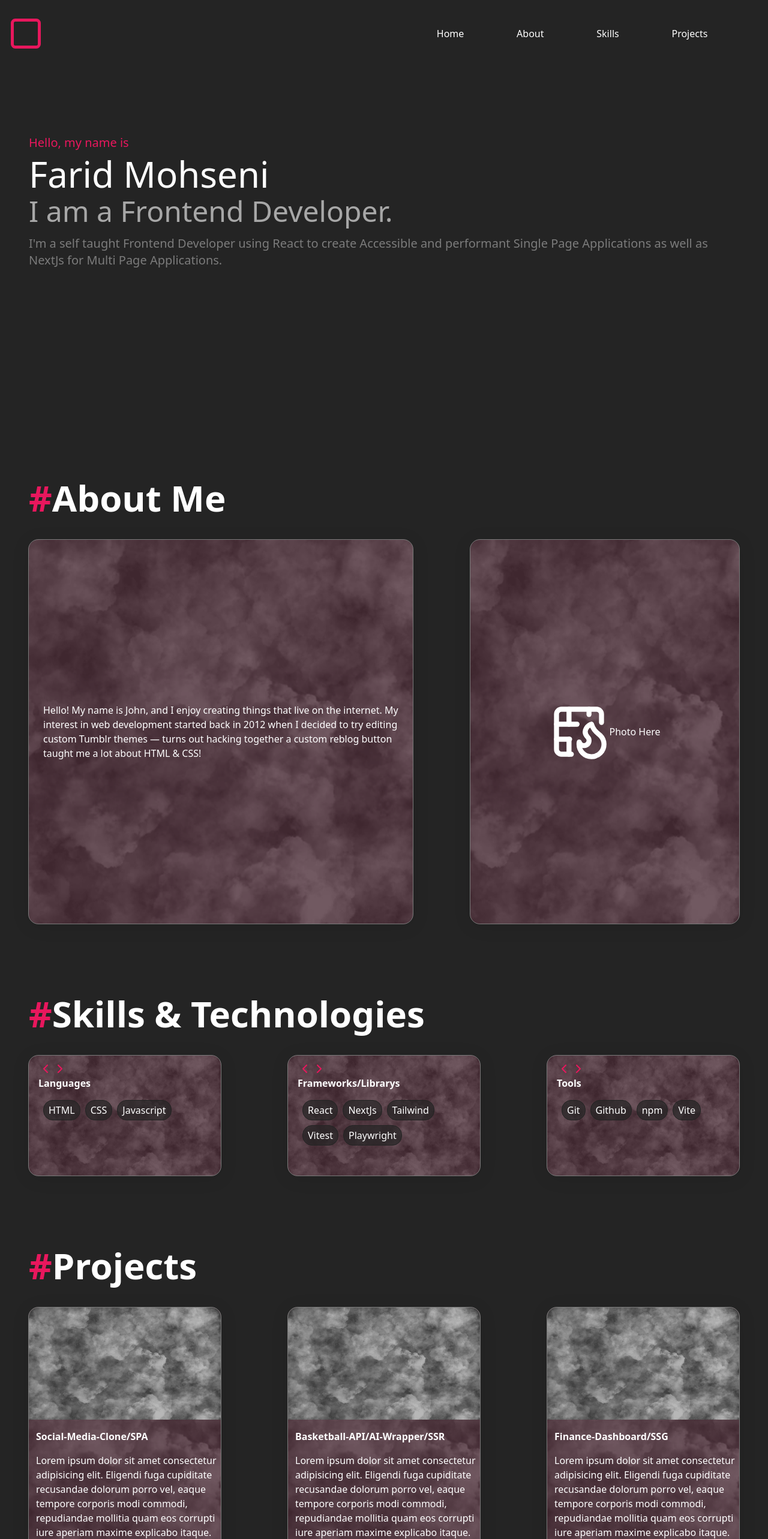
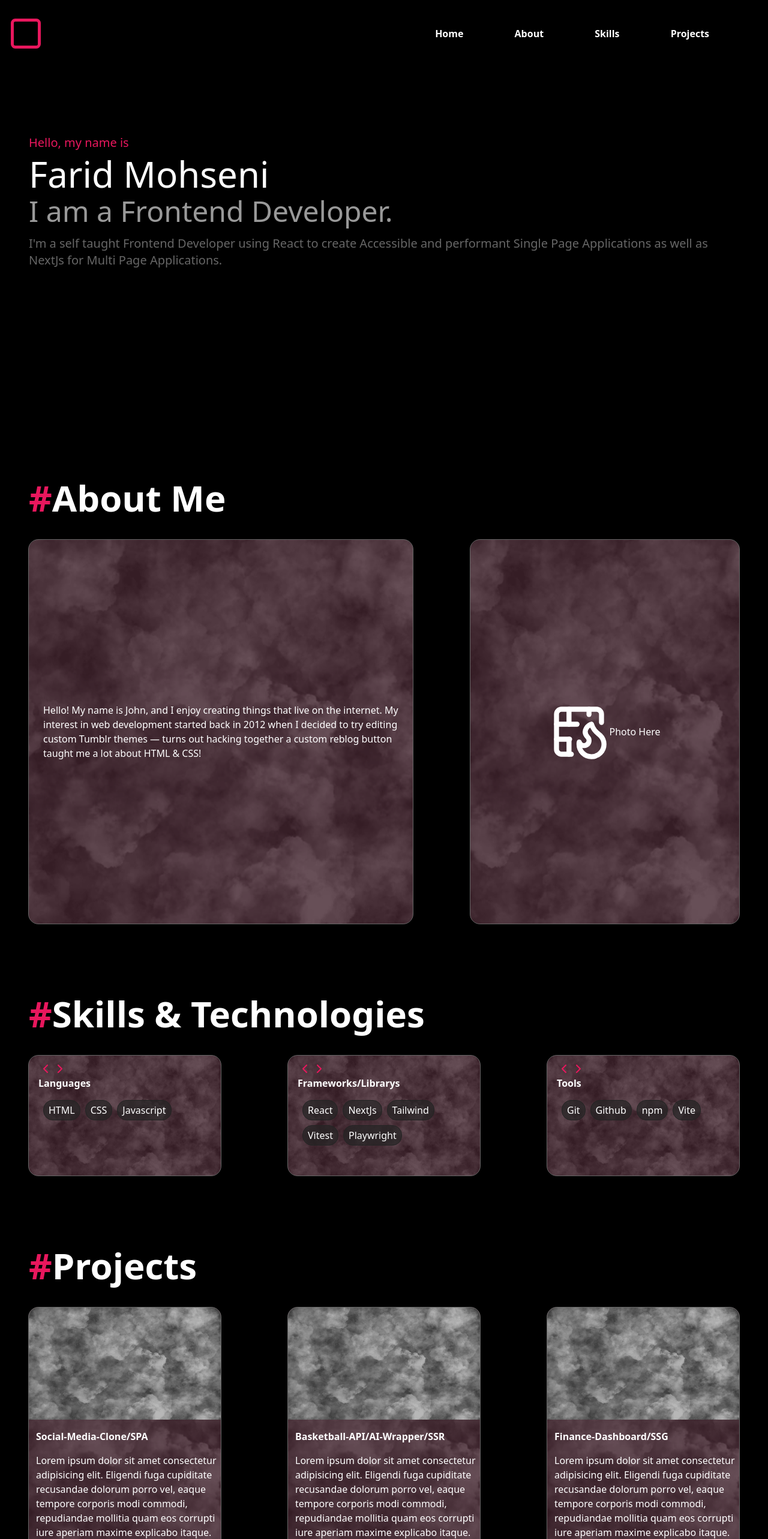
Before and after one commit to FaridMo99/Portfolio-Landing-Page, a React (Vite) app: page / in a window 1280 px wide. Shown: the top 2566 px of the page at 60% size. Built offline with nearby package versions, Linux system fonts and the light colour scheme.

Commit message:
fixed bugs

```diff
--- a/index.html
+++ b/index.html
@@ -6,8 +6,9 @@
     <meta name="viewport" content="width=device-width, initial-scale=1.0" />
     <title>Farid Mohseni | Portfolio</title>
   </head>
-  <body class="bg-primary">
+  <body class="bg-black">
     <div id="root"></div>
+    <div id="portal"></div>
     <script type="module" src="/src/main.jsx"></script>
   </body>
 </html>
--- a/src/components/HoC/TransitionWrapper.jsx
+++ b/src/components/HoC/TransitionWrapper.jsx
@@ -7,7 +7,7 @@ function TransitionWrapper({ styles, children }) {
       initial={{ opacity: 0, x: -100 }}
       transition={{ duration: 1 }}
       whileInView={{ opacity: 1, x: 0 }}
-      viewport={{ once: true, amount: 0.5 }}
+      viewport={{ once: true, amount: 0.3 }}
       className={styles}
     >
       {children}
--- a/src/components/ProjectsCard.jsx
+++ b/src/components/ProjectsCard.jsx
@@ -13,10 +13,12 @@ function ProjectsCard({
   width,
 }) {
   return (
-    <TransitionWrapper styles={`${width} h-[70vh] relative rounded-2xl frost`}>
+    <TransitionWrapper
+      styles={`${width} h-[60vh] md:h-[70vh] relative rounded-2xl frost`}
+    >
       <img className="h-1/3 w-full" src={image} alt={alt} />
       <h2 className="hover:text-secondary pl-3 py-4 font-bold">{title}</h2>
-      <p className="pl-3 pb-4 overflow-scroll h-[30vh]">{text}</p>
+      <p className="pl-3 mb-4 overflow-scroll h-[20vh]">{text}</p>
       <div className="w-full pl-1 pb-10 flex flex-wrap">
         {technologies?.map((technologie) => (
           <CardButton key={technologie} text={technologie} />
--- a/src/components/footer/Footer.jsx
+++ b/src/components/footer/Footer.jsx
@@ -5,7 +5,7 @@ function Footer() {
   return (
     <footer className="w-full h-[25vh] text-white/30 border-t-white/20 border-t mt-24 flex flex-col justify-center items-center">
       <div>&copy; 2025 Farid Mohseni. All rights reserved.</div>
-      <a href="">
+      <a href=" https://github.com/FaridMo99" target="_blank">
         <FaGithub size={30} className="mt-4" />
       </a>
     </footer>
--- a/src/components/header/Header.jsx
+++ b/src/components/header/Header.jsx
@@ -1,6 +1,7 @@
 import React, { useEffect, useState } from "react";
+import { createPortal } from "react-dom";
 import Navbar from "./Navbar";
-import { MenuIcon, X } from "lucide-react";
+import { MenuIcon } from "lucide-react";
 import NavbarModal from "./NavbarModal";
 import { Square } from "lucide-react";
 import { motion } from "framer-motion";
@@ -15,8 +16,6 @@ function Header() {
     { name: "Skills", href: "#skills" },
     { name: "Projects", href: "#projects" },
   ];
-
-  const Icon = isOpen ? X : MenuIcon;
 
   useEffect(() => {
     function readScroll() {
@@ -48,6 +47,14 @@ function Header() {
     }
   }
 
+  if (isOpen) {
+    document.body.style.overflow = "hidden";
+  }
+
+  if (!isOpen) {
+    document.body.style.overflow = "auto";
+  }
+
   return (
     <motion.header
       initial={{ opacity: 0, y: "-10vh" }}
@@ -63,17 +70,21 @@ function Header() {
         opacity: { duration: 1 },
         y: { duration: 1 },
       }}
-      className={`w-[98vw] top-[2vh] left-[1vw] rounded-2xl fixed flex justify-between items-center ${scroll ? "frost" : ""} z-50`}
+      className={`w-[98vw] top-[2vh] left-[1vw] rounded-2xl fixed font-bold flex justify-between items-center ${scroll ? "frost" : ""} z-30`}
       onClick={clickHandler}
     >
       <Square className="text-secondary" size={60} />
-      <Icon
+      <MenuIcon
         size={null}
         className="z-20 md:hidden w-[12%] h-full text-white"
-        onClick={() => setIsOpen(!isOpen)}
+        onClick={() => setIsOpen(true)}
       />
       <Navbar links={links} />
-      {isOpen && <NavbarModal setIsOpen={setIsOpen} links={links} />}
+      {isOpen &&
+        createPortal(
+          <NavbarModal setIsOpen={setIsOpen} links={links} />,
+          document.getElementById("portal"),
+        )}
     </motion.header>
   );
 }
--- a/src/components/header/NavbarModal.jsx
+++ b/src/components/header/NavbarModal.jsx
@@ -8,7 +8,7 @@ function NavbarModal({ links, setIsOpen }) {
       initial={{ opacity: 0, x: 100 }}
       animate={{ opacity: 1, x: 0 }}
       transition={{ duration: 0.5, ease: "easeOut" }}
-      className="w-screen h-screen absolute z-10 top-0 left-0 bg-black/75"
+      className="w-screen h-screen fixed z-40 top-0 left-0 font-bold bg-black/75"
     >
       <div className="w-3/7 h-full modalDiv absolute top-0 right-0 bg-primary text-white">
         <ul className="w-full h-full flex flex-col justify-evenly items-center">
--- a/src/index.css
+++ b/src/index.css
@@ -25,3 +25,15 @@
   opacity: 0.6;
   filter: brightness(0.7);
 }
+
+#about {
+  scroll-margin-top: 15vh;
+}
+
+#skills {
+  scroll-margin-top: 15vh;
+}
+
+#projects {
+  scroll-margin-top: 15vh;
+}
```
Also changed, not shown: src/components/SkillCard.jsx (+5 -2 lines), src/components/main/Skills.jsx (+1 -7 lines).
